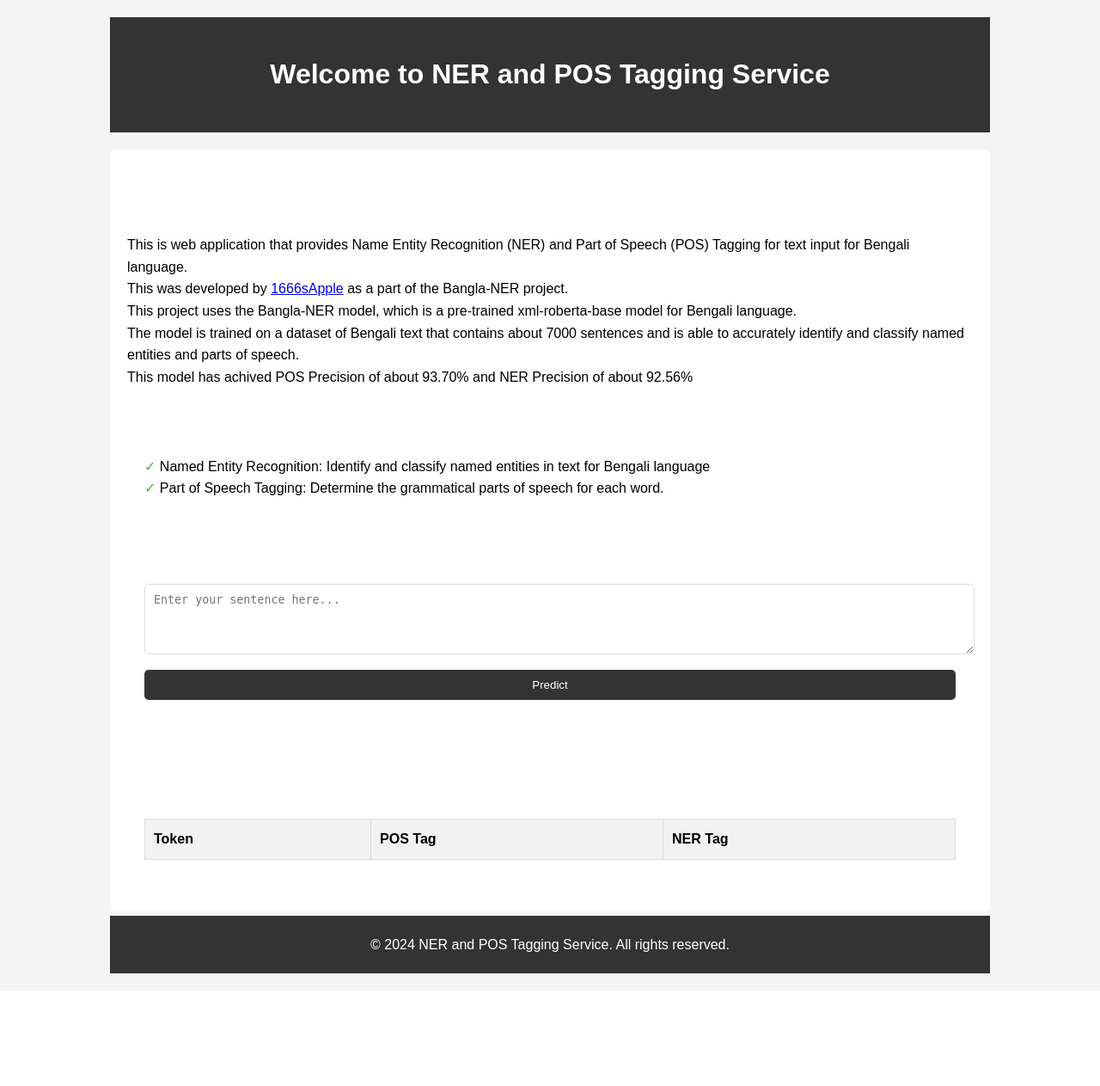
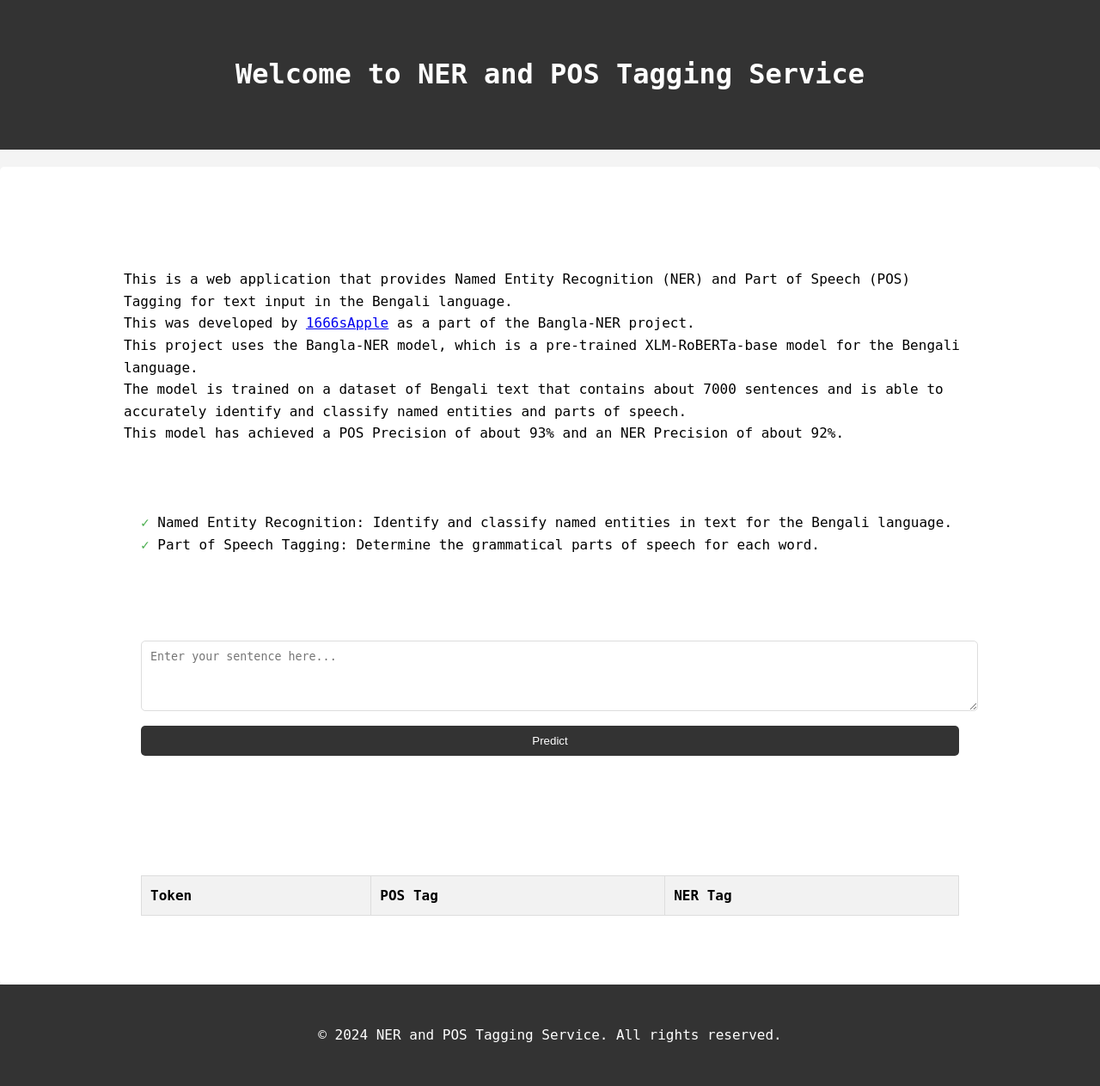
Before and after one commit to 1666sApple/Bangla-NER, a FastAPI app: page / in a window 1280 px wide. Shown: the whole page at 86% size. Before the commit the page ends 1132 px from the top, so only its background shows below. Run offline with FastAPI, Linux system fonts and the light colour scheme; lists and menus that the app fills with data are empty; parts of the project's set-up code (start-up, migrations or seed data) failed here and were passed over.

Commit message:
Update FrontEnd

```diff
--- a/app/static/styles.css
+++ b/app/static/styles.css
@@ -1,9 +1,18 @@
 body {
-  font-family: Arial, sans-serif;
+  font-family: "Droid Sans Mono", "monospace", monospace;
   line-height: 1.6;
   margin: 0;
   padding: 0;
   background-color: #f4f4f4;
+}
+
+header,
+footer {
+  width: 100%;
+  background: #333;
+  color: #fff;
+  padding: 20px 0;
+  text-align: center;
 }
 
 .container {
@@ -11,13 +20,6 @@ body {
   margin: auto;
   overflow: hidden;
   padding: 20px;
-}
-
-header {
-  background: #333;
-  color: #fff;
-  padding: 20px 0;
-  text-align: center;
 }
 
 h1,
@@ -62,8 +64,7 @@ li:before {
 
 footer {
   text-align: center;
-  padding: 5px;
-  margin-top: 5px;
+  padding: 10px 0;
   background: #333;
   color: #fff;
 }
--- a/app/templates/index.html
+++ b/app/templates/index.html
@@ -7,27 +7,29 @@
     <link rel="stylesheet" href="{{ url_for('static', path='/styles.css') }}" />
   </head>
   <body>
+    <header>
       <div class="container">
-      <header>
         <h1>Welcome to NER and POS Tagging Service</h1>
+      </div>
     </header>
     <main>
+      <div class="container">
         <section>
           <h2>About Our Service</h2>
           <p>
-            This is web application that provides Name Entity Recognition (NER)
-            and Part of Speech (POS) Tagging for text input for Bengali
+            This is a web application that provides Named Entity Recognition (NER)
+            and Part of Speech (POS) Tagging for text input in the Bengali
             language. <br />
             This was developed by
             <a href="https://github.com/1666sApple">1666sApple</a> as a part of
             the Bangla-NER project. <br />
             This project uses the Bangla-NER model, which is a pre-trained
-            xml-roberta-base model for Bengali language. <br />
+            XLM-RoBERTa-base model for the Bengali language. <br />
             The model is trained on a dataset of Bengali text that contains
             about 7000 sentences and is able to accurately identify and classify
             named entities and parts of speech. <br />
-            This model has achived POS Precision of about 93.70% and NER
-            Precision of about 92.56%
+            This model has achieved a POS Precision of about 93% and an NER Precision
+            of about 92%.
           </p>
         </section>
         <section>
@@ -35,7 +37,7 @@
           <ul>
             <li>
               Named Entity Recognition: Identify and classify named entities in
-              text for Bengali language
+              text for the Bengali language.
             </li>
             <li>
               Part of Speech Tagging: Determine the grammatical parts of speech
@@ -67,11 +69,13 @@
             </table>
           </div>
         </section>
+      </div>
     </main>
     <footer>
+      <div class="container">
         <p>&copy; 2024 NER and POS Tagging Service. All rights reserved.</p>
+      </div>
     </footer>
-    </div>
     <script src="{{ url_for('static', path='/script.js') }}"></script>
   </body>
 </html>
```
Also changed, not shown: app/templates/predict.html (+11 -0 lines), 2 other files. Lines whose indentation alone changed are shown as unchanged.
